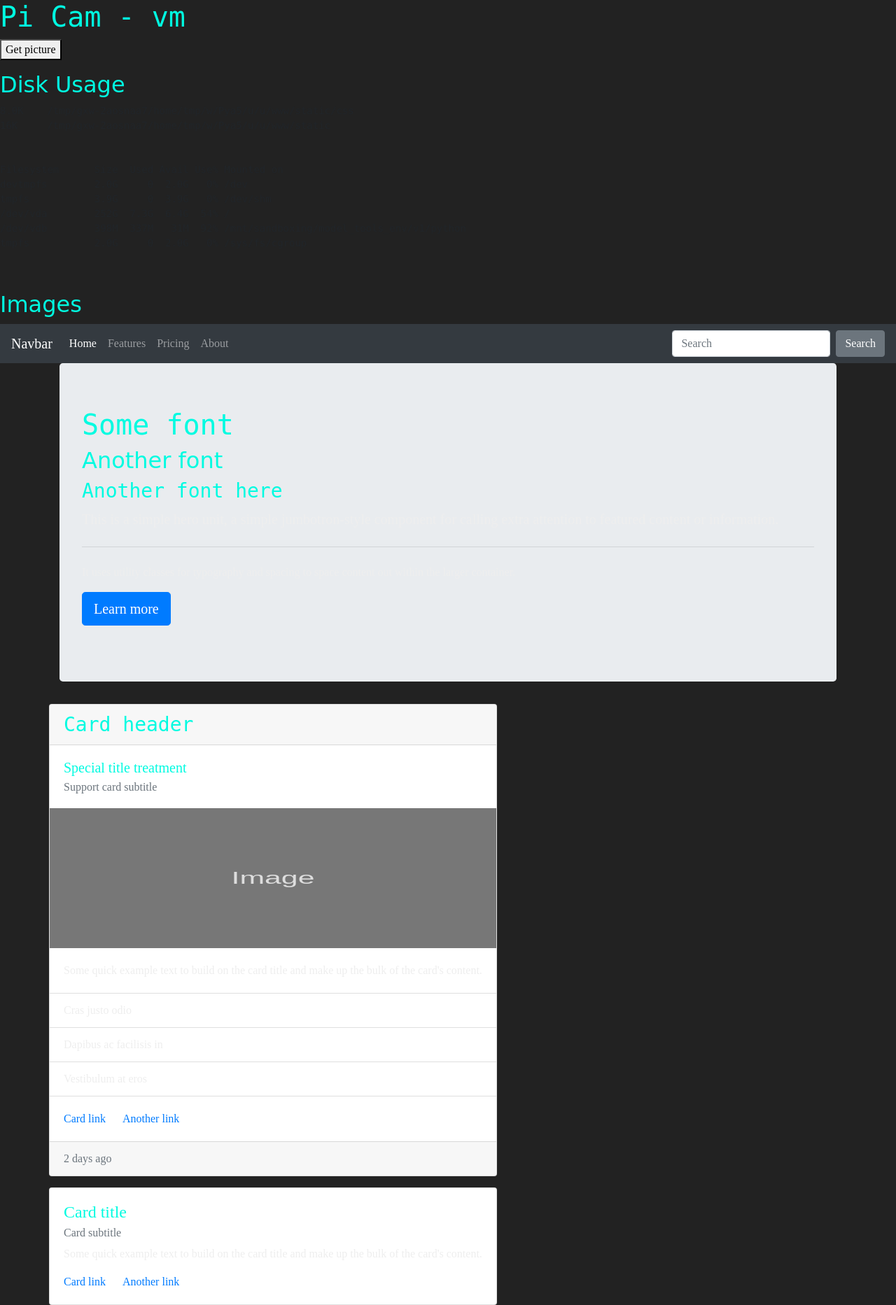
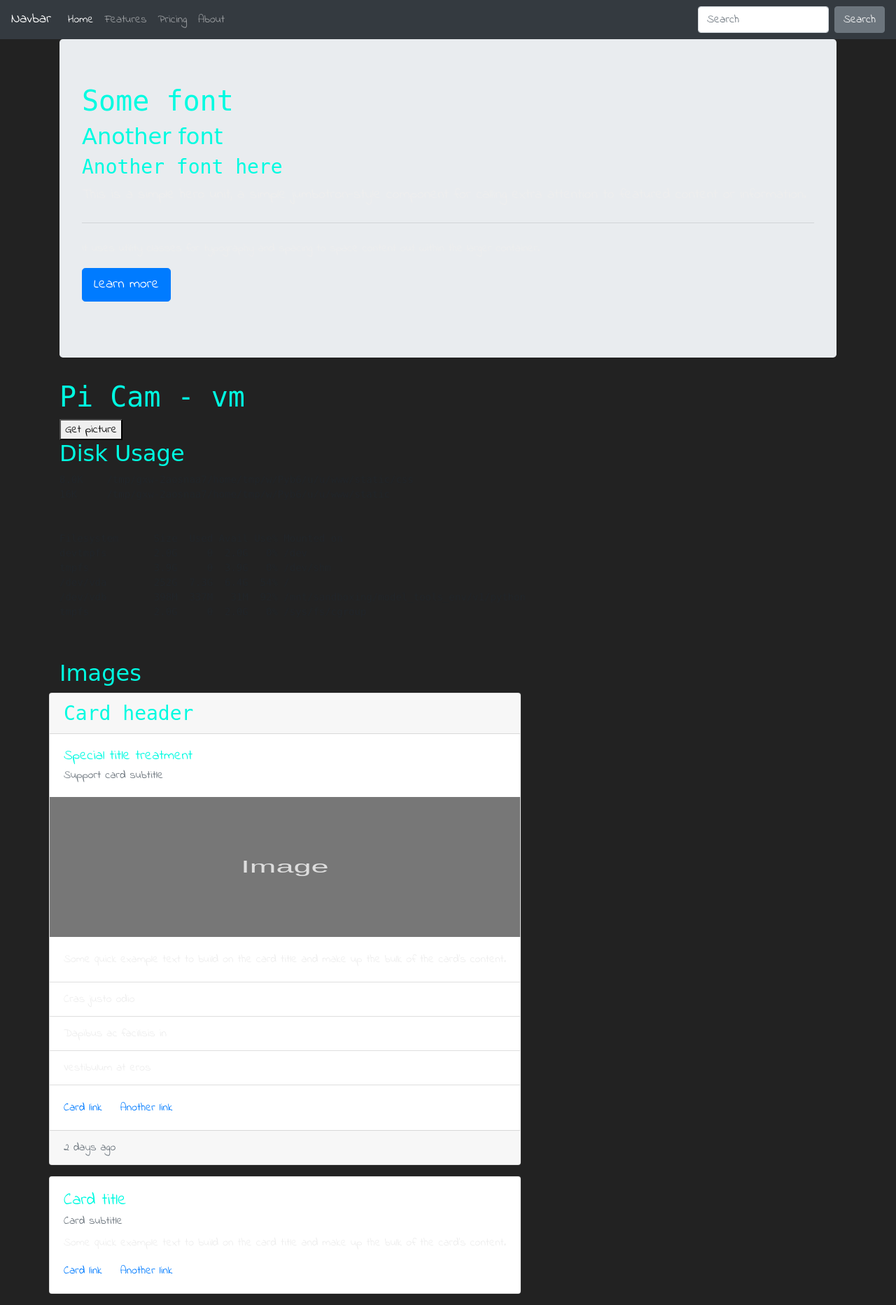
Before and after one commit to NanoDano/Pi-Cam-Server, a Flask app: page / in a window 1280 px wide. Shown: the whole page at 70% size. Run offline with Flask 2, Linux system fonts and the light colour scheme; some libraries are stand-ins or nearby versions.

Commit message:
Adding more styles

```diff
--- a/static/css/global.css
+++ b/static/css/global.css
@@ -1,7 +1,7 @@
 body {
     background-color: #222222;
     color: #EEEEEE;
-    font-family: Indie-Flower serif;
+    font-family: 'Indie Flower', serif;
 }
 h1, h2, h3, h4, h5, h6 {
     color: #00fbe1;
--- a/templates/base.html
+++ b/templates/base.html
@@ -1,16 +1,3 @@
-<html>
-<head>
-    <title>My Site</title>
-    <link rel="stylesheet" href="{{ url_for('static', filename='css/global.css') }}"/>
-    <link rel="icon" href="{{ url_for('static', filename='favicon.png') }}" sizes="32"/>
-</head>
-<body>
-{% block body %}
-{% endblock %}
-</body>
-</html>
-
-
 <!doctype html>
 <html lang="en">
 <head>
@@ -18,14 +5,15 @@
     <meta name="viewport"
           content="width=device-width, user-scalable=no, initial-scale=1.0, maximum-scale=1.0, minimum-scale=1.0">
     <meta http-equiv="X-UA-Compatible" content="ie=edge">
-    <title>Home</title>
+    <title>Pi-Cam-Server {{ hostname }}</title>
 
 
     <script src="https://code.jquery.com/jquery-3.5.1.min.js"
             integrity="sha256-9/aliU8dGd2tb6OSsuzixeV4y/faTqgFtohetphbbj0=" crossorigin="anonymous"></script>
     <link rel="stylesheet" href="https://stackpath.bootstrapcdn.com/bootstrap/4.5.2/css/bootstrap.min.css"
           integrity="sha384-JcKb8q3iqJ61gNV9KGb8thSsNjpSL0n8PARn9HuZOnIxN0hoP+VmmDGMN5t9UJ0Z" crossorigin="anonymous">
-    <link rel="stylesheet" href="/css/global.css"/>
+    <link rel="stylesheet" href="{{ url_for('static', filename='css/global.css') }}"/>
+    <link rel="icon" href="{{ url_for('static', filename='favicon.png') }}" sizes="32"/>
 
     <!-- Google fonts -->
     <link href="https://fonts.googleapis.com/css2?family=Indie+Flower&display=swap" rel="stylesheet">
@@ -93,6 +81,10 @@
 </div>
 
 <div class="container">
+
+    {% block body %}
+{% endblock %}
+
     <div class="row">
         <div class="card mb-3">
             <h3 class="card-header">Card header</h3>
```
